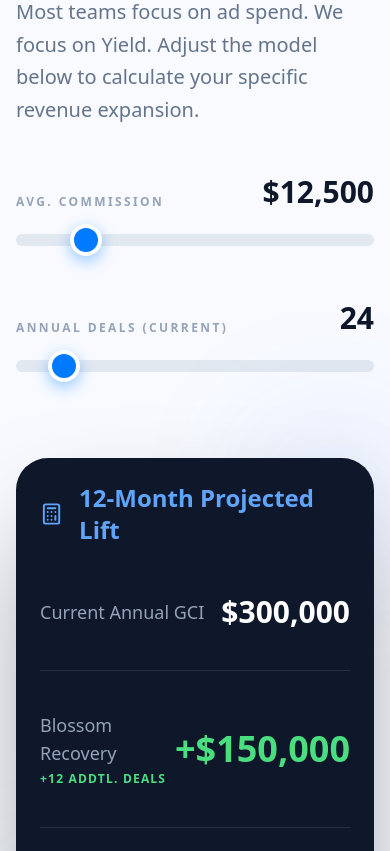
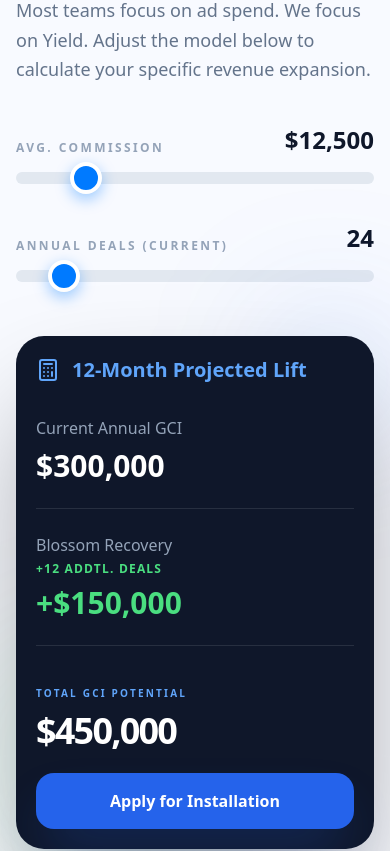
Before and after one commit to orlandoperflo/blossom, a Next.js app: page / in a window 390 px wide. Shown: the part 5340-6191 px from the top of the page. Built offline with nearby package versions, Linux system fonts and the light colour scheme.

Commit message:
Polish Math section layout for small-screen readability

```diff
--- a/components/LandingPage.jsx
+++ b/components/LandingPage.jsx
@@ -503,53 +503,53 @@ const MathSection = () => {
   return (
     <section id="math" className="py-20 md:py-32 px-4 sm:px-6 bg-[#f8faff] overflow-hidden">
       <div className="max-w-7xl mx-auto">
-        <div className="grid lg:grid-cols-2 gap-20 items-center">
+        <div className="grid lg:grid-cols-2 gap-12 md:gap-20 items-center">
           <div>
             <div className="inline-flex items-center gap-2 px-5 py-2 bg-white text-slate-600 rounded-full text-sm font-bold mb-8 uppercase tracking-widest shadow-sm">
               <TrendingUp size={18} />
               <span>Yield Optimization</span>
             </div>
             <h2 className="text-3xl sm:text-5xl md:text-7xl font-extrabold tracking-tighter mb-10 leading-[0.95]">The Math of <br className="hidden sm:block" /> Efficiency.</h2>
-            <p className="text-xl text-slate-500 font-medium leading-relaxed mb-12 max-w-xl">
+            <p className="text-lg sm:text-xl text-slate-500 font-medium leading-relaxed mb-10 sm:mb-12 max-w-xl">
               Most teams focus on ad spend. We focus on Yield. Adjust the model below to calculate your specific revenue expansion.
             </p>
-            <div className="space-y-12">
-              <div className="space-y-6">
+            <div className="space-y-8 sm:space-y-12">
+              <div className="space-y-4 sm:space-y-6">
                 <div className="flex justify-between items-end">
                   <label className="text-xs font-black uppercase tracking-[0.2em] text-slate-400">Avg. Commission</label>
-                  <span className="text-3xl font-bold text-slate-900">{formatCurrency(commission)}</span>
+                  <span className="text-2xl sm:text-3xl font-bold text-slate-900">{formatCurrency(commission)}</span>
                 </div>
                 <input type="range" min="5000" max="50000" step="500" value={commission} onChange={(e) => setCommission(Number(e.target.value))} className="w-full h-3 bg-slate-200 rounded-lg appearance-none cursor-pointer accent-blue-600" />
               </div>
-              <div className="space-y-6">
+              <div className="space-y-4 sm:space-y-6">
                 <div className="flex justify-between items-end">
                   <label className="text-xs font-black uppercase tracking-[0.2em] text-slate-400">Annual Deals (Current)</label>
-                  <span className="text-3xl font-bold text-slate-900">{deals}</span>
+                  <span className="text-2xl sm:text-3xl font-bold text-slate-900">{deals}</span>
                 </div>
                 <input type="range" min="5" max="200" step="1" value={deals} onChange={(e) => setDeals(Number(e.target.value))} className="w-full h-3 bg-slate-200 rounded-lg appearance-none cursor-pointer accent-blue-600" />
               </div>
             </div>
           </div>
           <div className="relative">
-            <div className="bg-slate-900 rounded-[32px] sm:rounded-[56px] p-6 sm:p-10 md:p-16 text-white shadow-[0_60px_120px_-20px_rgba(0,0,0,0.4)] relative z-10">
-              <h3 className="text-2xl font-bold text-blue-400 mb-12 flex items-center gap-4"><Calculator size={24} /> 12-Month Projected Lift</h3>
-              <div className="space-y-10">
-                <div className="flex justify-between items-center pb-10 border-b border-white/10">
-                  <span className="text-slate-400 font-medium text-lg">Current Annual GCI</span>
+            <div className="bg-slate-900 rounded-[28px] sm:rounded-[56px] p-5 sm:p-10 md:p-16 text-white shadow-[0_60px_120px_-20px_rgba(0,0,0,0.4)] relative z-10">
+              <h3 className="text-xl sm:text-2xl font-bold text-blue-400 mb-8 sm:mb-12 flex items-center gap-3 sm:gap-4"><Calculator size={24} /> 12-Month Projected Lift</h3>
+              <div className="space-y-6 sm:space-y-10">
+                <div className="flex flex-col sm:flex-row sm:justify-between sm:items-center gap-2 sm:gap-4 pb-6 sm:pb-10 border-b border-white/10">
+                  <span className="text-slate-400 font-medium text-base sm:text-lg">Current Annual GCI</span>
                   <span className="text-3xl font-bold">{formatCurrency(currentGCI)}</span>
                 </div>
-                <div className="flex justify-between items-center pb-10 border-b border-white/10">
+                <div className="flex flex-col sm:flex-row sm:justify-between sm:items-center gap-2 sm:gap-4 pb-6 sm:pb-10 border-b border-white/10">
                   <div className="flex flex-col">
-                    <span className="text-slate-400 font-medium text-lg">Blossom Recovery</span>
+                    <span className="text-slate-400 font-medium text-base sm:text-lg">Blossom Recovery</span>
                     <span className="text-xs font-bold text-green-400 uppercase tracking-widest mt-1">+{recoveryDeals} Addtl. Deals</span>
                   </div>
-                  <span className="text-4xl font-black text-green-400">+{formatCurrency(liftGCI)}</span>
+                  <span className="text-3xl sm:text-4xl font-black text-green-400">+{formatCurrency(liftGCI)}</span>
                 </div>
-                <div className="pt-6">
-                  <span className="text-xs font-black uppercase tracking-[0.3em] text-blue-400 block mb-4">Total GCI Potential</span>
+                <div className="pt-4 sm:pt-6">
+                  <span className="text-[10px] sm:text-xs font-black uppercase tracking-[0.22em] sm:tracking-[0.3em] text-blue-400 block mb-3 sm:mb-4">Total GCI Potential</span>
                   <div className="text-4xl sm:text-6xl md:text-8xl font-black tracking-tighter leading-[1]">{formatCurrency(targetGCI)}</div>
                 </div>
-                <button className="w-full bg-blue-600 hover:bg-blue-500 py-5 sm:py-8 rounded-[20px] sm:rounded-[32px] font-black text-lg sm:text-2xl transition-all shadow-2xl shadow-blue-600/30 active:scale-[0.98] mt-10">Apply for Installation</button>
+                <button className="w-full bg-blue-600 hover:bg-blue-500 py-4 sm:py-8 rounded-[18px] sm:rounded-[32px] font-black text-base sm:text-2xl transition-all shadow-2xl shadow-blue-600/30 active:scale-[0.98] mt-6 sm:mt-10">Apply for Installation</button>
               </div>
             </div>
             <div className="absolute -top-10 -right-10 w-40 h-40 bg-blue-600/10 rounded-full blur-3xl" />
@@ -628,7 +628,7 @@ const LandingPage = () => {
                 <span>The Blossom Advantage</span>
               </div>
               <h2 className="text-3xl sm:text-5xl md:text-6xl font-bold tracking-tighter mb-8 leading-none">Your lead source doesn't matter. <br className="hidden sm:block" /> Your speed does.</h2>
-              <div className="space-y-6">
+              <div className="space-y-4 sm:space-y-6">
                 {[
                   "Integrates with Zillow, Realtor.com, Facebook Ads, and any tech stack you have.",
                   "Works 24/7, including holidays and 3 AM inquiries.",
```
